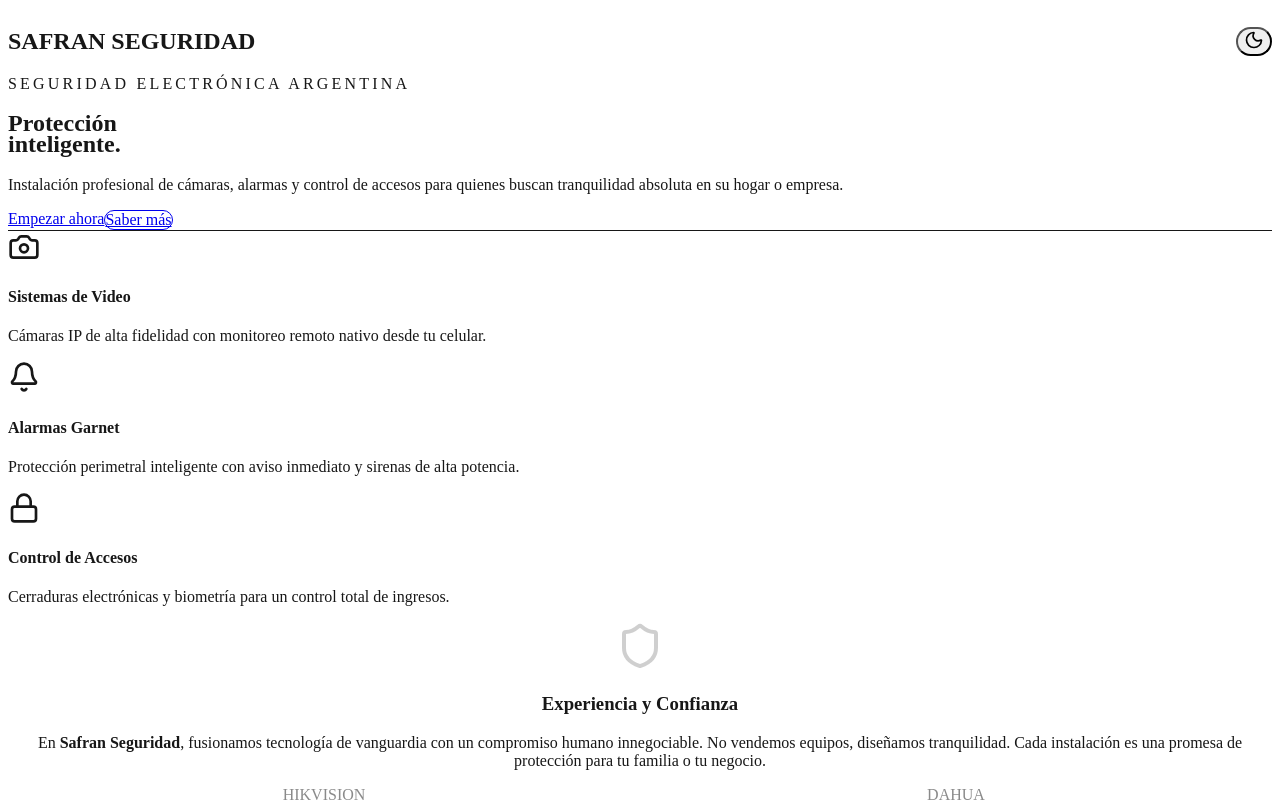
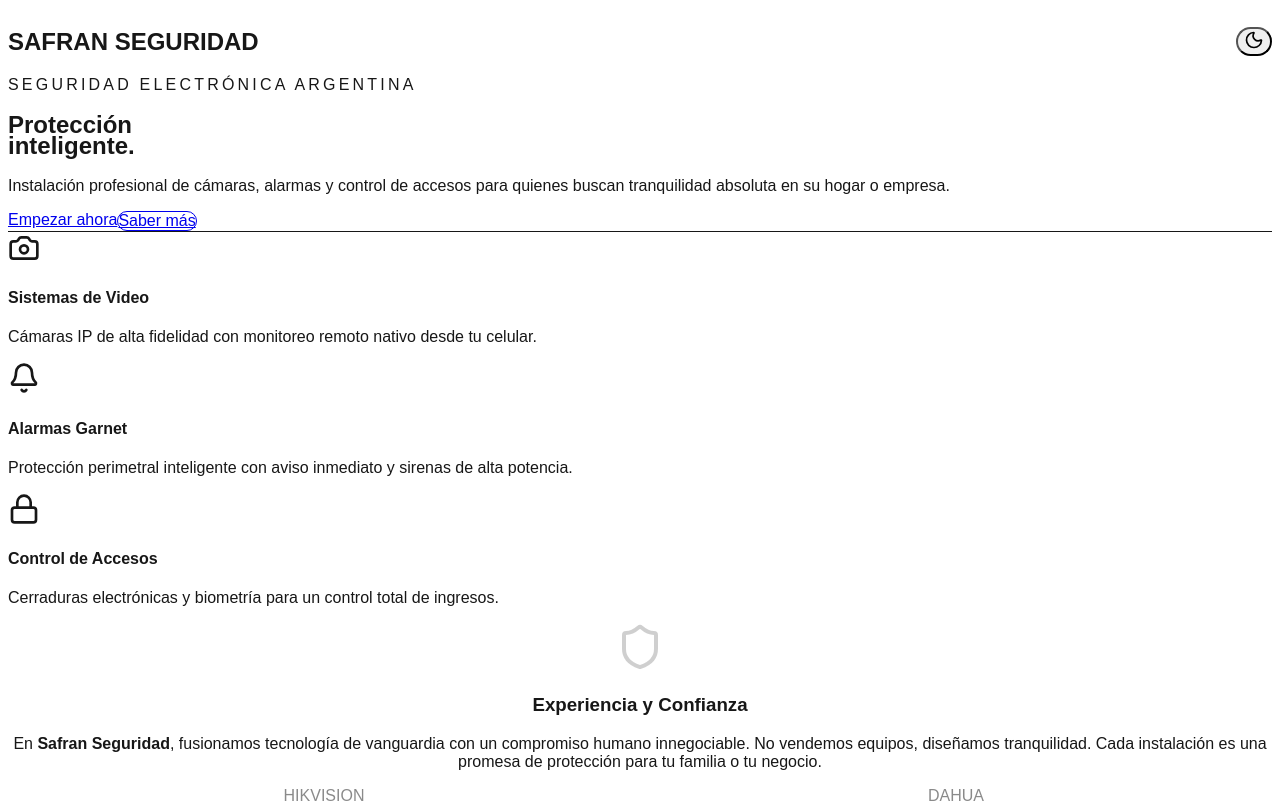
Before and after one commit to iphonewarriorsmail/safran-seguridad, a Next.js app: page / in a window 1280 px wide. Shown: the top 803 px of the page. Built offline with nearby package versions, Linux system fonts and the light colour scheme; no server answers.

Commit message:
Update globals.css

```diff
--- a/app/globals.css
+++ b/app/globals.css
@@ -7,18 +7,13 @@
   --foreground: #171717;
 }
 
-/* Esto asegura que el cambio de color sea suave */
-html {
-  scroll-behavior: smooth;
-  transition: background-color 0.3s ease;
-}
-
 .dark {
-  --background: #020617;
-  --foreground: #ededed;
+  --background: #0f172a;
+  --foreground: #f8fafc;
 }
 
 body {
   color: var(--foreground);
   background: var(--background);
+  font-family: sans-serif;
 }
```
